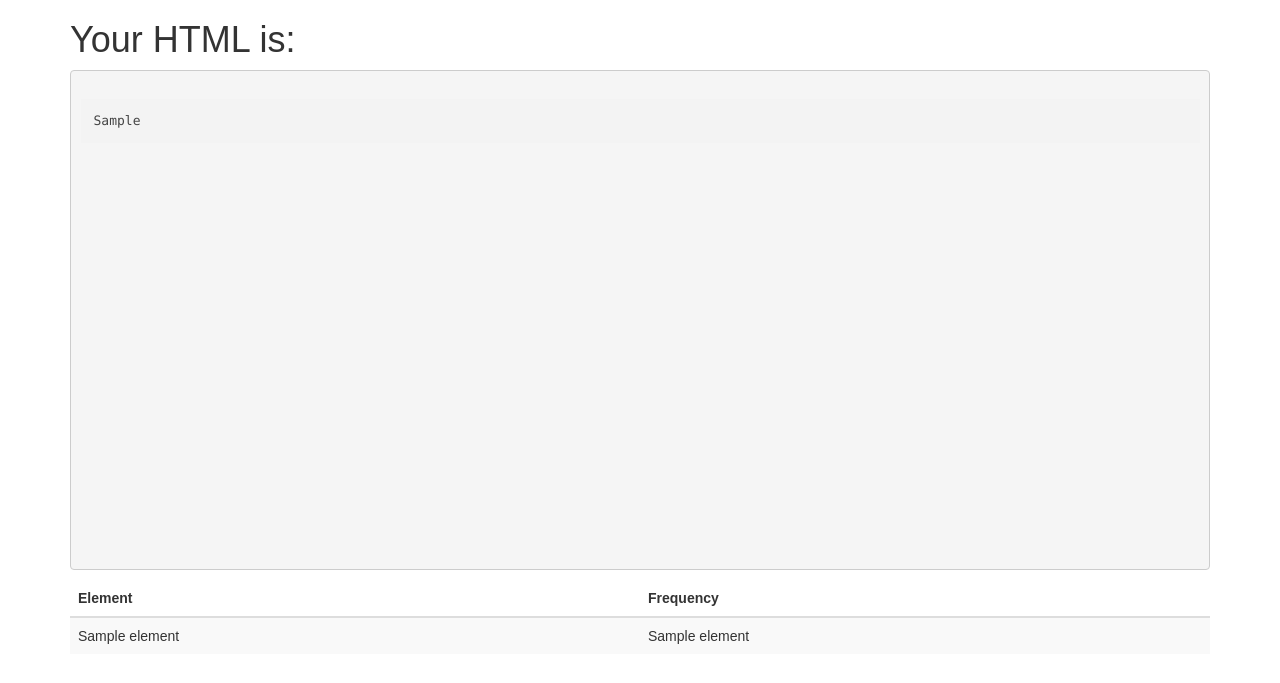
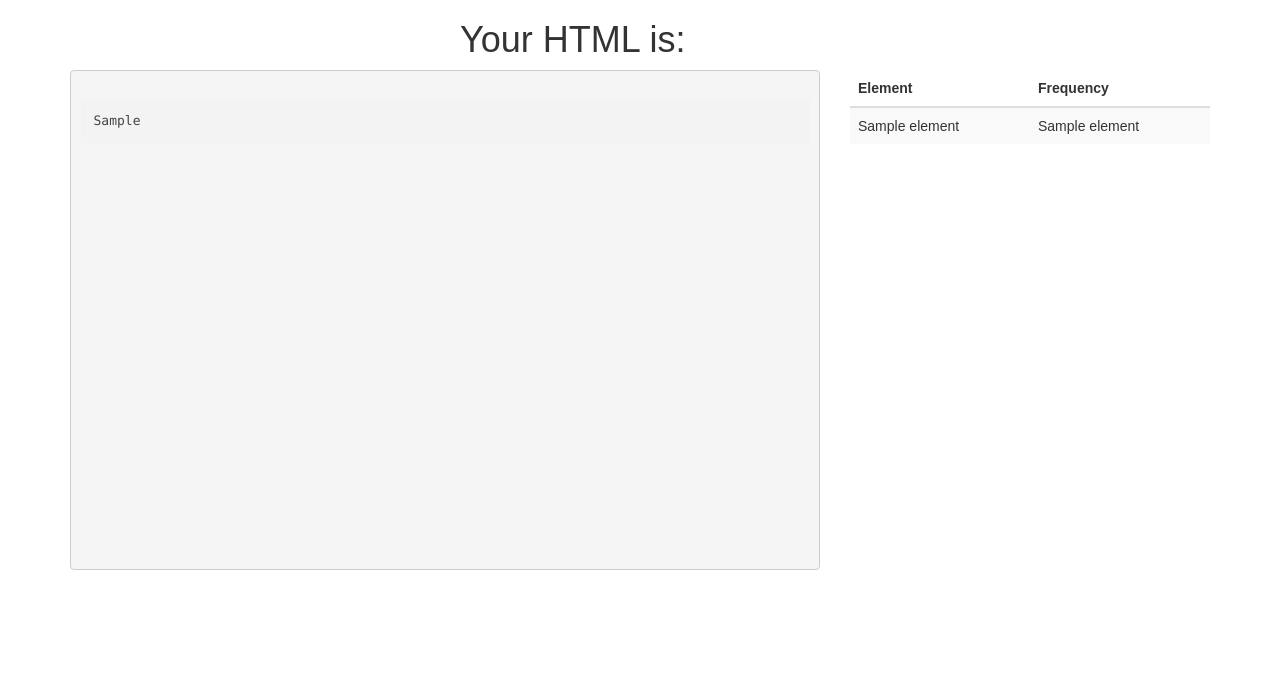
Before and after one commit to noelledaley/inspektor, a Flask app: template templates/results.html in a window 1280 px wide. Shown: the top 683 px of the page. Run offline with Flask 2, Linux system fonts and the light colour scheme; the template is opened without the code that fills it: most values are stand-ins (such as "Sample title", 1, 10 or a date in 2020); parts of the project's set-up code (start-up, migrations or seed data) failed here and were passed over; some libraries are stand-ins or nearby versions.

Commit message:
formatting results in columns

```diff
--- a/templates/results.html
+++ b/templates/results.html
@@ -8,11 +8,22 @@
 {% endblock %}
 
 {% block content %}
+<div class="row">
+  <div class="col-md-4 col-md-offset-4">
     <h1>Your HTML is:</h1>
+  </div>
+</div>
+
+
+<div class="row">
+
+  <div class="col-md-8">
     <pre>
       <code class="html">{{raw_html}}</code>
     </pre>
+  </div>
 
+  <div class="col-md-4">
     <div class="table-responsive">
       <table class="table table-striped table-hover">
         <thead>
@@ -31,6 +42,9 @@
         </tbody>
       </table>
     </div>
+  </div>
+
+</div>
 
 <script>
   hljs.initHighlightingOnLoad();
```
Lines whose indentation alone changed are shown as unchanged.
